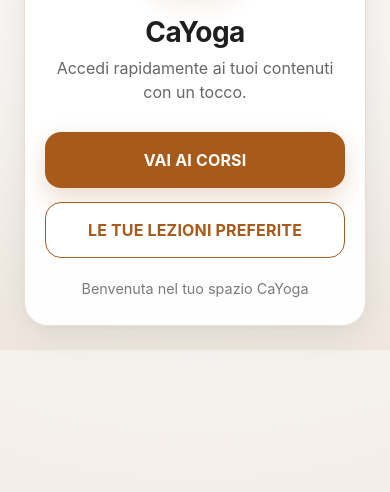
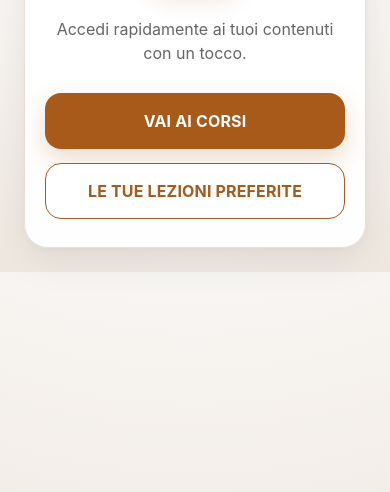
Before and after one commit to cayoga-app/app, a plain HTML site: page index.html in a window 390 px wide. Shown: the part 152-644 px from the top of the page. Drawn offline with Linux system fonts and the light colour scheme.

Commit message:
Update index.html

```diff
--- a/index.html
+++ b/index.html
@@ -72,13 +72,6 @@
       box-shadow: 0 6px 20px rgba(168, 90, 26, 0.12);
     }
 
-    h1 {
-      margin: 0 0 8px;
-      font-size: 2rem;
-      line-height: 1.1;
-      letter-spacing: -0.02em;
-    }
-
     p {
       margin: 0 0 28px;
       color: var(--muted);
@@ -133,24 +126,26 @@
       border-color: var(--brand-hover);
     }
 
-    .footer {
-      margin-top: 22px;
-      font-size: 0.9rem;
-      color: #7a7a7a;
-    }
-
     @media (max-width: 480px) {
       .card {
         padding: 28px 20px;
         border-radius: 24px;
       }
-
-      h1 {
-        font-size: 1.75rem;
-      }
     }
   </style>
+
+  <script>
+    (function () {
+      var isStandalone = window.navigator.standalone === true ||
+        window.matchMedia('(display-mode: standalone)').matches;
+
+      if (isStandalone) {
+        window.location.replace('https://cayoga.it/corsi');
+      }
+    })();
+  </script>
 </head>
+
 <body>
   <main class="card">
     <img
@@ -161,7 +156,6 @@
       height="96"
     >
 
-    <h1>CaYoga</h1>
     <p>Accedi rapidamente ai tuoi contenuti con un tocco.</p>
 
     <div class="buttons">
@@ -173,10 +167,6 @@
         LE TUE LEZIONI PREFERITE
       </a>
     </div>
-
-    <div class="footer">
-      Benvenuta nel tuo spazio CaYoga
-    </div>
   </main>
 </body>
 </html>
```
